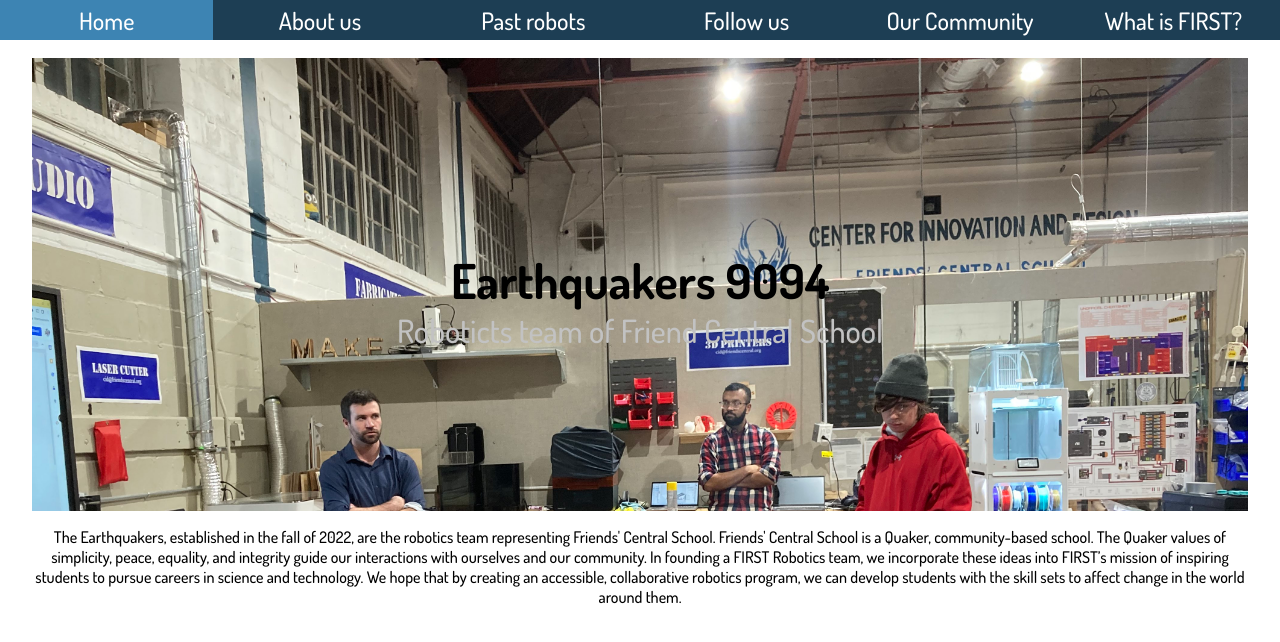
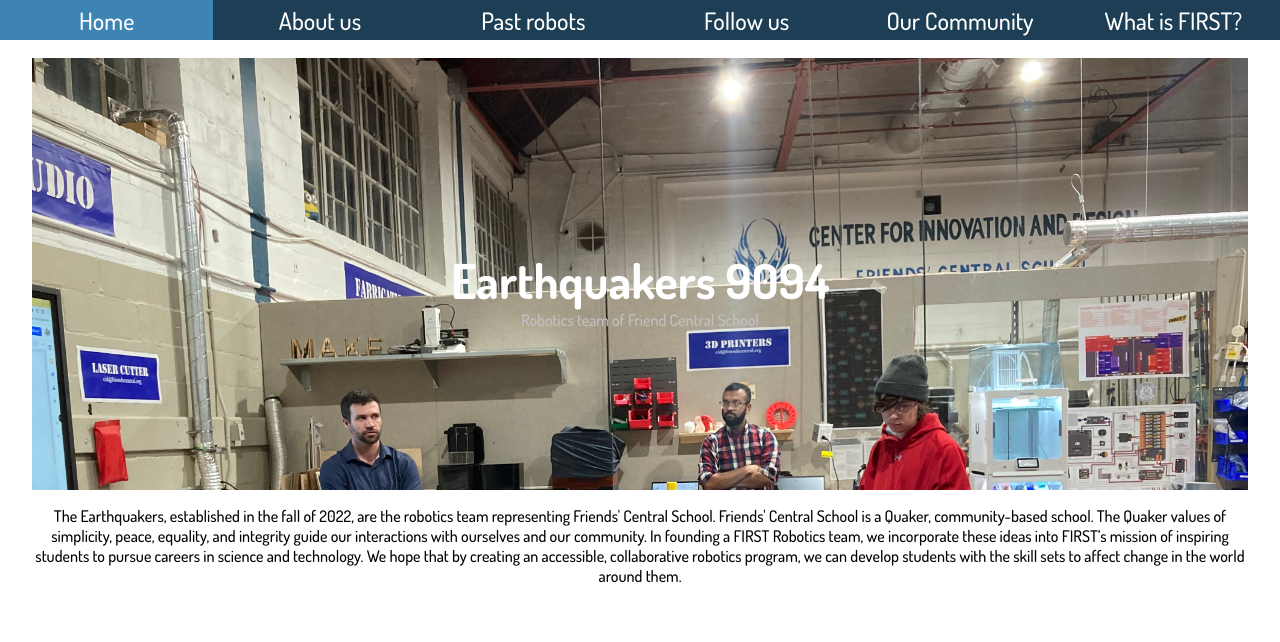
Before and after one commit to FCSRobotics/frc-website-23, a SvelteKit app: page / in a window 1280 px wide. Shown: the top 642 px of the page. Built offline with nearby package versions, Linux system fonts and the light colour scheme.

Commit message:
improved header

```diff
--- a/src/routes/+page.svelte
+++ b/src/routes/+page.svelte
@@ -4,7 +4,7 @@
 
 <header>
   <h1>Earthquakers 9094</h1>
-  <div role="doc-subtitle">Roboticts team of Friend Central School</div>
+  <div role="doc-subtitle">Robotics team of Friend Central School</div>
 </header>
 <p>
   The Earthquakers, established in the fall of 2022, are the robotics team
@@ -23,10 +23,11 @@
   }
   [role="doc-subtitle"] {
     color: #c2c2c2;
-    font-size: 2rem;
+    /*font-size: 2rem;*/
   }
 
   header {
+    color: white;
     width: 100%;
     display: grid;
     place-items: center;
@@ -36,5 +37,6 @@
     background: url("/meeting.jpg");
     background-size: cover;
     background-repeat: no-repeat;
+    background-position: bottom 100px;
   }
 </style>
```
